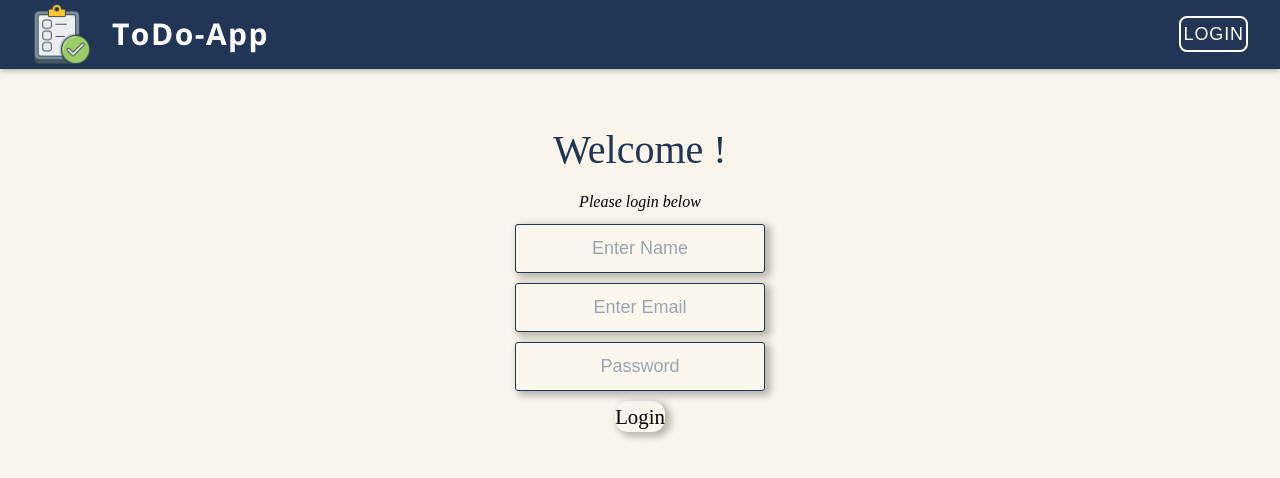
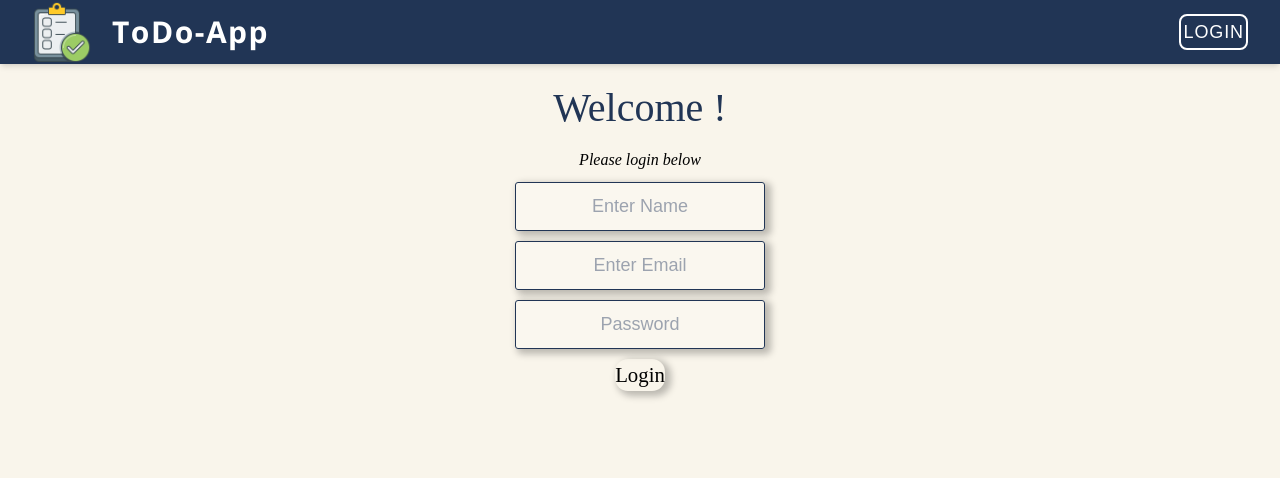
Before and after one commit to Aakash-mishra2/todo-app-assignment, a React (Create React App) app: page / in a window 1280 px wide. Shown: the top 478 px of the page. Built offline with nearby package versions, Linux system fonts and the light colour scheme; some icons are missing; a web font is replaced by a local one.

Commit message:
fixed sidemenu mainheader backdrop

```diff
--- a/src/shared/UIElements/BackDrop.css
+++ /dev/null
@@ -1,9 +0,0 @@
-.backdrop {
-    position: fixed;
-    top: 0;
-    left: 0;
-    width: 100%;
-    height: 100vh;
-    background: rgba(0, 0, 0, 0.75);
-    z-index: 10;
-}
--- a/src/shared/UIElements/BackDrop.js
+++ b/src/shared/UIElements/BackDrop.js
@@ -1,5 +1,8 @@
-import './BackDrop.css';
 import ReactDOM from "react-dom";
 export default function BackDrop(props) {
-    return ReactDOM.createPortal(<div className='backdrop' onClick={props.onClick}></div>, document.getElementById('backdrop'));
+    return ReactDOM.createPortal(<div
+        className='fixed top-0 left-0 w-full h-full bg-black/75 z-10'
+        onClick={props.onClick}></div>
+        , document.getElementById('backdrop')
+    );
 }
--- a/src/shared/UIElements/Modal.css
+++ b/src/shared/UIElements/Modal.css
@@ -1,4 +1,3 @@
-
 .modal {
     z-index: 100;
     position: fixed;
--- a/src/shared/UIElements/SideMenu.js
+++ b/src/shared/UIElements/SideMenu.js
@@ -1,8 +1,6 @@
 import React from "react";
 import ReactDOM from "react-dom";
 import { CSSTransition } from "react-transition-group";
-
-import './Sidemenu.css';
 
 export default function SideMenu(props) {
     const sideDrawer = (
@@ -13,7 +11,7 @@ export default function SideMenu(props) {
             timeout={200}
             classNames="slide-in-left"
         >
-            <aside className="side-drawer" onClick={props.closeMenu}>{props.children}</aside>
+            <aside className="fixed top-0 left-0 z-20 h-full w-1/2 bg-white shadow-md" onClick={props.closeMenu}>{props.children}</aside>
         </CSSTransition>
     );
 
--- a/src/shared/UIElements/Sidemenu.css
+++ /dev/null
@@ -1,15 +0,0 @@
-.side-drawer {
-    position: fixed;
-    left: 0;
-    top: 0;
-    z-index: 100;
-    height: 100vh;
-    width: 55%;
-    background: white;
-    box-shadow: 0 2px 8px rgba(0, 0, 0, 0.26);
-}
-
-.side-drawer>.nav-links {
-    display: flex;
-    flex-direction: column;
-}
--- a/src/shared/navigation/MainHeader.js
+++ b/src/shared/navigation/MainHeader.js
@@ -1,9 +1,11 @@
 import React from 'react';
 
-import './styles/MainHeader.css';
-
 const MainHeader = props => {
-    return <header className="main-header">{props.children}</header>;
+    return <header
+    className="w-full absolute top-0 left-0 bg-[#213555] h-16 flex md:justify-between  items-center pl-4 pr-4 shadow-md z-5"
+    >
+    {props.children}
+    </header>;
 };
 
 export default MainHeader;
--- a/src/shared/navigation/MainNavigation.js
+++ b/src/shared/navigation/MainNavigation.js
@@ -14,12 +14,12 @@ export default function MainNavigation() {
 
     return (
         <React.Fragment>
-            {menu && <Backdrop onClick={closeMenu} />}
             <SideMenu show={menu} closeMenu={closeMenu} >
                 <nav className="h-full">
                     <Navlinks />
                 </nav>
             </SideMenu>
+            {menu && <Backdrop onClick={closeMenu} />}
 
             <MainHeader>
                 <button
--- a/src/shared/navigation/styles/MainHeader.css
+++ /dev/null
@@ -1,23 +0,0 @@
-.main-header {
-  width: 100%;
-  height: 4.3rem;
-  display: flex;
-  align-items: center;
-  position: absolute;
-  top: 0;
-  left: 0;
-  background: #213555;
-  box-shadow: 0 2px 6px rgba(0, 0, 0, 0.26);
-  padding: 0 1rem;
-  z-index: 5;
-}
-
-main {
-  margin-top: 5rem;
-}
-
-@media (min-width: 768px) {
-  .main-header {
-    justify-content: space-between;
-  }
-}
```
